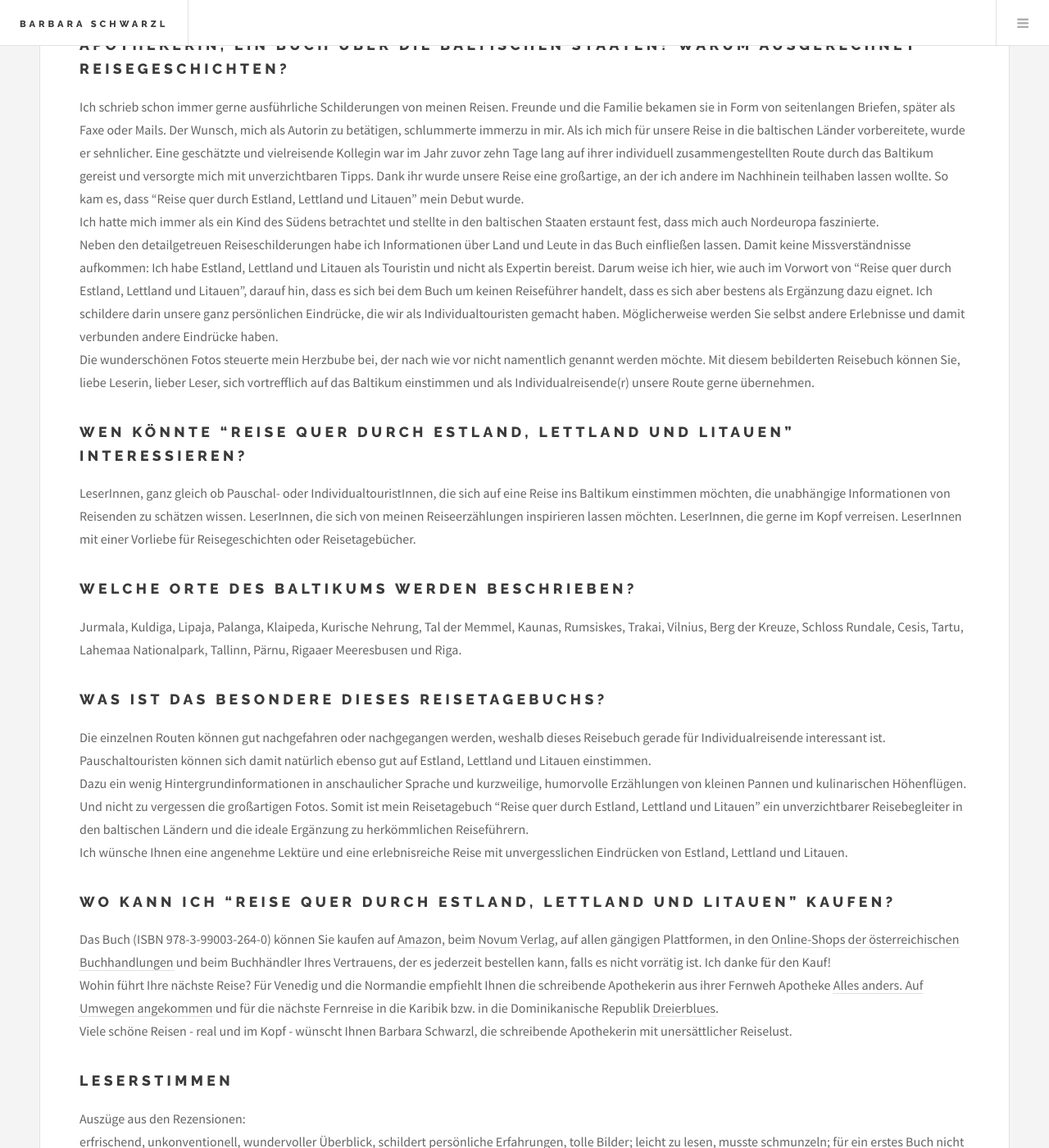
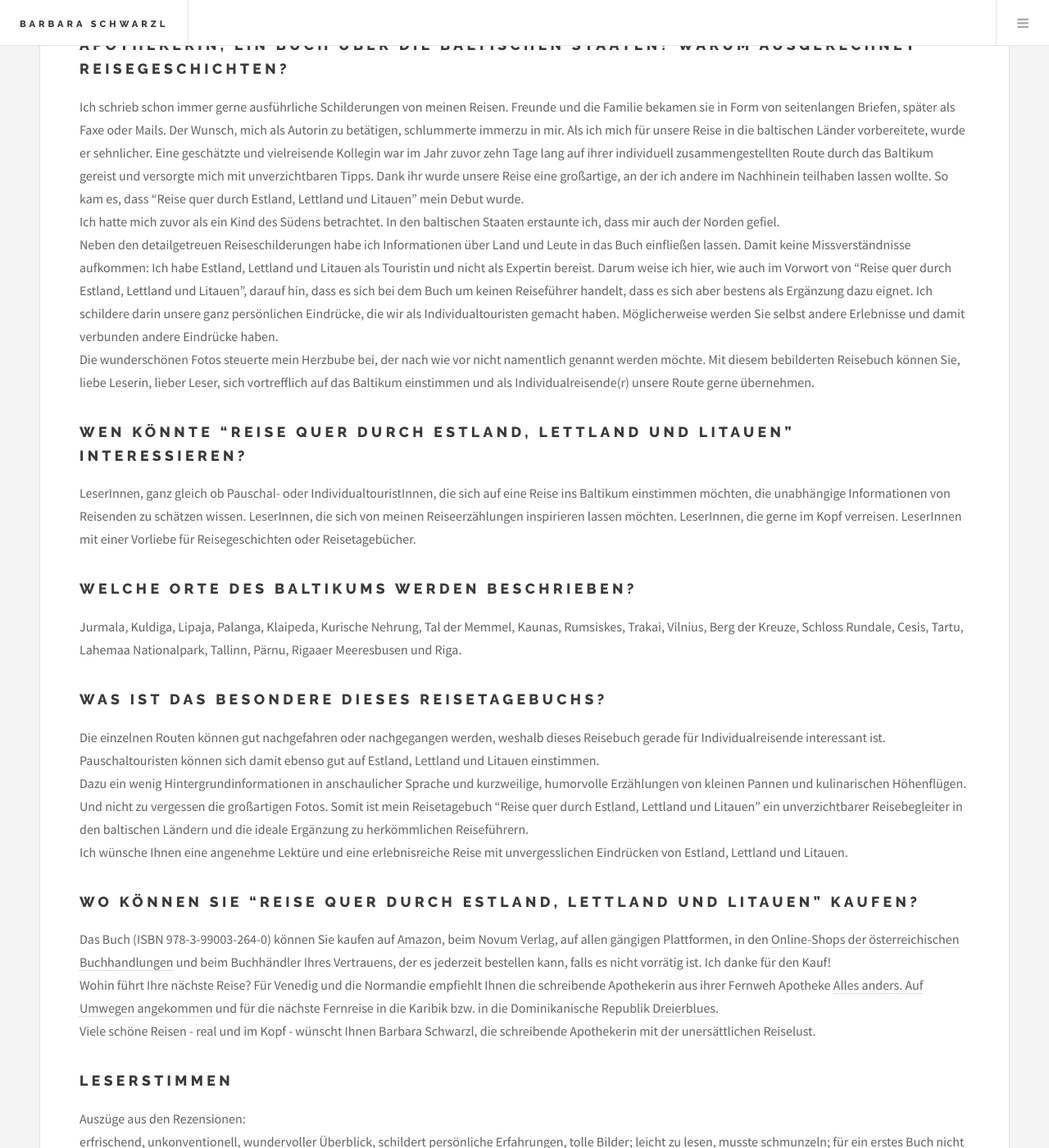
Before and after one commit to bschwarzl/bschwarzl.github.io, a Jekyll site: the page built from _posts/2011-03-23-reise-quer-durch-estland-lettland-und-lituauen.markdown, in a window 1280 px wide and 1400 px high, scrolled down 1749 px. Shown: the whole window at 82% size. Built offline with Jekyll 4.4.1, drawn with Linux system fonts in a browser that asks for light colours; some of the changed text lies outside the part shown.

Commit message:
Update for webiste

```diff
--- a/_posts/2011-03-23-reise-quer-durch-estland-lettland-und-lituauen.markdown
+++ b/_posts/2011-03-23-reise-quer-durch-estland-lettland-und-lituauen.markdown
@@ -17,7 +17,7 @@ Dieses Reisetagebuch macht Lust die baltischen Länder zu bereisen und ist der i
 
 ## Warum schrieb Barbara Schwarzl, die schreibende, reiselustige Apothekerin, ein Buch über die baltischen Staaten? Warum ausgerechnet Reisegeschichten?
 
-Ich schrieb schon immer gerne ausführliche Schilderungen von meinen Reisen. Freunde und die Familie bekamen sie in Form von seitenlangen Briefen, später als Faxe oder Mails. Der Wunsch, mich als Autorin zu betätigen, schlummerte immerzu in mir. Als ich mich für unsere Reise in die baltischen Länder vorbereitete, wurde er sehnlicher. Eine geschätzte und vielreisende Kollegin war im Jahr zuvor zehn Tage lang auf ihrer individuell zusammengestellten Route durch das Baltikum gereist und versorgte mich mit unverzichtbaren Tipps. Dank ihr wurde unsere Reise eine großartige, an der ich andere im Nachhinein teilhaben lassen wollte. So kam es, dass "Reise quer durch Estland, Lettland und Litauen" mein Debut wurde. <br> Ich hatte mich immer als ein Kind des Südens betrachtet und stellte in den baltischen Staaten erstaunt fest, dass mich auch Nordeuropa faszinierte. <br>
+Ich schrieb schon immer gerne ausführliche Schilderungen von meinen Reisen. Freunde und die Familie bekamen sie in Form von seitenlangen Briefen, später als Faxe oder Mails. Der Wunsch, mich als Autorin zu betätigen, schlummerte immerzu in mir. Als ich mich für unsere Reise in die baltischen Länder vorbereitete, wurde er sehnlicher. Eine geschätzte und vielreisende Kollegin war im Jahr zuvor zehn Tage lang auf ihrer individuell zusammengestellten Route durch das Baltikum gereist und versorgte mich mit unverzichtbaren Tipps. Dank ihr wurde unsere Reise eine großartige, an der ich andere im Nachhinein teilhaben lassen wollte. So kam es, dass "Reise quer durch Estland, Lettland und Litauen" mein Debut wurde. <br> Ich hatte mich zuvor als ein Kind des Südens betrachtet. In den baltischen Staaten erstaunte ich, dass mir auch der Norden gefiel. <br>
 Neben den detailgetreuen Reiseschilderungen habe ich Informationen über Land und Leute in das Buch einfließen lassen. Damit keine Missverständnisse aufkommen: Ich habe Estland, Lettland und Litauen als Touristin und nicht als Expertin bereist. Darum weise ich hier, wie auch im Vorwort von "Reise quer durch Estland, Lettland und Litauen", darauf hin, dass es sich bei dem Buch um keinen Reiseführer handelt, dass es sich aber bestens als Ergänzung dazu eignet. Ich schildere darin unsere ganz persönlichen Eindrücke, die wir als Individualtouristen gemacht haben. Möglicherweise werden Sie selbst andere Erlebnisse und damit verbunden andere Eindrücke haben. <br> Die wunderschönen Fotos steuerte mein Herzbube bei, der nach wie vor nicht namentlich genannt werden möchte. Mit diesem bebilderten Reisebuch können Sie, liebe Leserin, lieber Leser, sich vortrefflich auf das Baltikum einstimmen und als Individualreisende(r) unsere Route gerne übernehmen.
 
 
@@ -33,13 +33,13 @@ Jurmala, Kuldiga, Lipaja, Palanga, Klaipeda, Kurische Nehrung, Tal der Memmel, K
 
 ## Was ist das Besondere dieses Reisetagebuchs?
 
-Die einzelnen Routen können gut nachgefahren oder nachgegangen werden, weshalb dieses Reisebuch gerade für Individualreisende interessant ist. Pauschaltouristen können sich damit natürlich ebenso gut auf Estland, Lettland und Litauen einstimmen. <br> Dazu ein wenig Hintergrundinformationen in anschaulicher Sprache und kurzweilige, humorvolle Erzählungen von kleinen Pannen und kulinarischen Höhenflügen. Und nicht zu vergessen die großartigen Fotos. Somit ist mein Reisetagebuch "Reise quer durch Estland, Lettland und Litauen" ein unverzichtbarer Reisebegleiter in den baltischen Ländern und die ideale Ergänzung zu herkömmlichen Reiseführern. <br> Ich wünsche Ihnen eine angenehme Lektüre und eine erlebnisreiche Reise mit unvergesslichen Eindrücken von Estland, Lettland und Litauen.
+Die einzelnen Routen können gut nachgefahren oder nachgegangen werden, weshalb dieses Reisebuch gerade für Individualreisende interessant ist. Pauschaltouristen können sich damit ebenso gut auf Estland, Lettland und Litauen einstimmen. <br> Dazu ein wenig Hintergrundinformationen in anschaulicher Sprache und kurzweilige, humorvolle Erzählungen von kleinen Pannen und kulinarischen Höhenflügen. Und nicht zu vergessen die großartigen Fotos. Somit ist mein Reisetagebuch "Reise quer durch Estland, Lettland und Litauen" ein unverzichtbarer Reisebegleiter in den baltischen Ländern und die ideale Ergänzung zu herkömmlichen Reiseführern. <br> Ich wünsche Ihnen eine angenehme Lektüre und eine erlebnisreiche Reise mit unvergesslichen Eindrücken von Estland, Lettland und Litauen.
 
 
-## Wo kann ich "Reise quer durch Estland, Lettland und Litauen" kaufen?
+## Wo können Sie "Reise quer durch Estland, Lettland und Litauen" kaufen?
 
 Das Buch (ISBN 978-3-99003-264-0) können Sie kaufen auf [Amazon][amazon], beim [Novum Verlag][novum verlag], auf allen gängigen Plattformen, in den [Online-Shops der österreichischen Buchhandlungen] [online-Shops der österreichischen Buchhandlungen] und beim Buchhändler Ihres Vertrauens, der es jederzeit bestellen kann, falls es nicht vorrätig ist. Ich danke für den Kauf! <br>
-Wohin führt Ihre nächste Reise? Für Venedig und die Normandie empfiehlt Ihnen die schreibende Apothekerin aus ihrer Fernweh Apotheke [Alles anders. Auf Umwegen angekommen] [alles anders. auf umwegen angekommen] und für die nächste Fernreise in die Karibik bzw. in die Dominikanische Republik [Dreierblues] [dreierblues]. <br> Viele schöne Reisen - real und im Kopf - wünscht Ihnen Barbara Schwarzl, die schreibende Apothekerin mit unersättlicher Reiselust.
+Wohin führt Ihre nächste Reise? Für Venedig und die Normandie empfiehlt Ihnen die schreibende Apothekerin aus ihrer Fernweh Apotheke [Alles anders. Auf Umwegen angekommen] [alles anders. auf umwegen angekommen] und für die nächste Fernreise in die Karibik bzw. in die Dominikanische Republik [Dreierblues] [dreierblues]. <br> Viele schöne Reisen - real und im Kopf - wünscht Ihnen Barbara Schwarzl, die schreibende Apothekerin mit der unersättlichen Reiselust.
 
 
 ## Leserstimmen
--- a/_posts/2012-03-14-alles-anders.markdown
+++ b/_posts/2012-03-14-alles-anders.markdown
@@ -50,12 +50,12 @@ Ich habe in diesem Reiseroman viele meiner Eindrücke von Venedig und der Norman
 Alençon, Carrouges, Château d´O, Camembert, Falaise, Saint-Lô, Balleroy, Caen, Bayeux, Quistreham, die Strände der Landung, wie Juno, Omaha, Sword und Utah Beach, Pointe du Hoc, Arromanches-les-Bains, Sainte-Mère-Église, Cherbourg, Nez de Jobourg, Granville, Mont-Saint-Michel, Port-en-Bessin, Beuvron-en Auge, Deauville, Trouville und Honfleur an der Côte Fleurie, Le Havre, Étretat und Fécamp an der Côte d`Alabatre, Pont-Audemer, Pointe de la Roque, Tancarville, Duclair, Jumièges, St.-Martin-de-Boscherville, Rouen, Côte des Deux Amantes, Les Andelys, Vernon, Monets Garten in Giverny. <br> Wetten, dass Sie sofort nach Venedig oder in die Normandie reisen möchten??? <br> Erwägen Sie einen Urlaub in Frankreich? Dann lege ich Ihnen die Normandie ans Herz. Es gibt viel zu entdecken. Massentourismus gibt es wenig und nur an wenigen Orten. Trotz der Fülle an Sehenswürdigkeiten können Sie sich wunderbar erholen. Wagen Sie es, die Normandie auf eigene Faust zu erkunden! Und nehmen Sie sich ausreichend Zeit.
 
 
-## Wo kann ich das Buch kaufen?
+## Wo können Sie das Buch kaufen?
 
 Neugierig? Prima! Das Buch (ISBN 978-3-99026-311-2) ist derzeit vorrätig bei [Morawa im Citypark in Graz] [morawa im Citypark in Graz] und natürlich auch bei mir persönlich. Scheuen Sie sich nicht, mich zu kontaktieren! Ich danke für den Kauf. <br> Wenn Ihnen das Buch gefallen hat, mailen Sie mir bitte ein paar Zeilen. Für unbekannte Autorinnen sind wohlwollende Rezensionen und Mundpropaganda wie das Salz in der Suppe.
 
 
-## Treten Sie mit der Autorin in Kontakt.
+## Treten Sie mit der Autorin in Kontakt!
 
 Besuchen Sie mich auf [Facebook] [facebook], wo ich regelmäßig Aktuelles aus Venedig und der Normandie poste. Oder kennen Sie die [Autorenseite der schreibenden Apothekerin auf Facebook] [autorenseite auf facebook]? Oder jene auf [Instagram] [instagram] und [Twitter] [twitter]? <br> Ich wünsche Ihnen viele wundervolle Reisen nach Venedig und in die Normandie, Ihre #schreibendeApothekerin
 
--- a/_posts/2018-12-23-dreierblues.markdown
+++ b/_posts/2018-12-23-dreierblues.markdown
@@ -63,7 +63,7 @@ Karin, einer 39 jährigen, arbeitslosen Sozialpädagogin, machen die Trennung vo
 
 
 
-## Wo kann ich das Buch kaufen?
+## Wo können Sie das Buch kaufen?
 
 Das Buch ist erhältlich als e-book (9783742710611) oder als Taschenbuch (ISBN 978-3-7485-1466-4) auf [Amazon][amazon], [Thalia][thalia] und auf allen gängigen Plattformen, bei Ihrem regionalen Buchhändler und natürlich auch in den [Online-Shops der österreichischen Buchhandlungen] [online-Shops der österreichischen Buchhandlungen]. Ich danke für den Kauf!
 *** NEU ***: "Dreierblues" ist seit 3.9.2020 auch für Tolino-Reader verfügbar (ISBN 13: 9783752112924)!! <br>
```
Also changed, not shown: other parts of _posts/2011-03-23-reise-quer-durch-estland-lettland-und-lituauen.markdown (+1 -1 lines), other parts of _posts/2018-12-23-dreierblues.markdown (+1 -1 lines), _posts/2016-02-24-spurensuche-diagnose-schizophrenie.markdown (+5 -5 lines), _posts/2021-04-14-nicht-ohne-meine-schatulle.markdown (+4 -4 lines).
